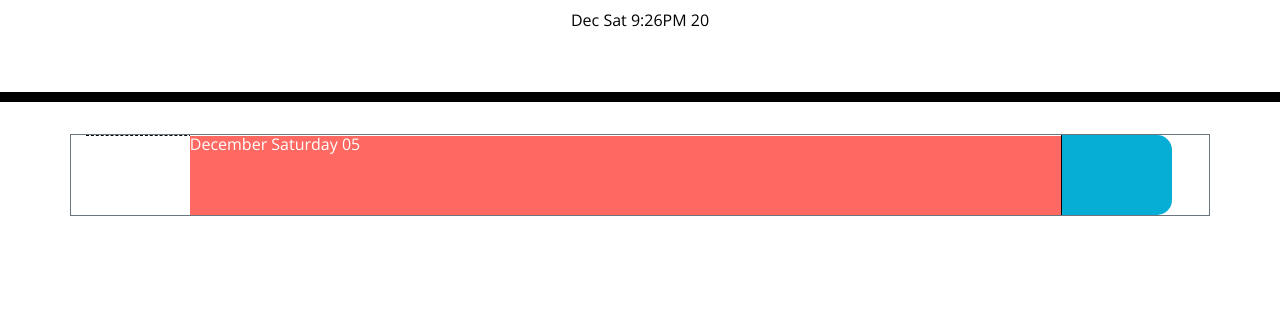
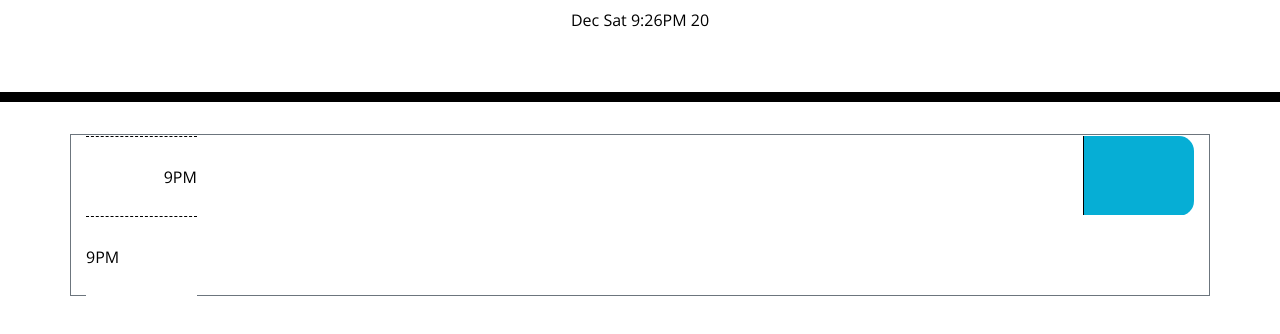
Before and after one commit to jkhauth/Daily-Scheduler, a plain HTML site: page Develop/index.html in a window 1280 px wide. Shown: the part 182-516 px from the top of the page. Drawn offline with nearby package versions, Linux system fonts and the light colour scheme.

Commit message:
timeblock formmated and date added

```diff
--- a/Develop/index.html
+++ b/Develop/index.html
@@ -30,13 +30,30 @@
       <div id="currentDay" class=""></div>
       <div class="date"></div>
     </header>
-    <div class="container d-flex flex-row border border-secondary">
+    <div class="container d-flex flex-column border border-secondary">
       <!-- Timeblocks go here -->
-      <div class="hour mr-2"></div>
-      <div class="row dayBlock present" id="dayBlock"></div>
+      <!--Start of Blocks-->
+
+
+      <div class="row dayBlock align-self-center" id="dayBlock">
+
+        <div class="hour">
+          <p class="timeBlock text-right" id="hour-block">3PM</p>
+        </div>
+        <div class="description"> </div>
+        <div class="saveBtn"></div>
+
+      </div>
+
+    <div class= "row align-self-center">
+      <div class="hour">
+      <p class="timeBlock" id="hour-block">3PM</p>
+      </div>
+      <div class="row dayBlock" id="dayBlock"></div>
       <div class="saveBtn"></div>
     </div>
 
+    </div>
     <script src="https://cdnjs.cloudflare.com/ajax/libs/jquery/3.2.1/jquery.min.js"></script>
     <script src="https://cdnjs.cloudflare.com/ajax/libs/moment.js/2.24.0/moment.min.js"></script>
     <script src="https://unpkg.com/dayjs@1.8.21/dayjs.min.js"></script>
--- a/Develop/script.js
+++ b/Develop/script.js
@@ -1,3 +1,9 @@
+var time = ["9AM", "10AM", "11AM", "12PM", "1PM", "2PM", "3PM", "4PM", "5PM"]
+var hourBlock = document.getElementById("hour-block")
+var dayBlock = document.getElementById("dayBlock")
+var t = new Date();
+
+
 
 let events = document.querySelectorAll(".date")
 events.forEach( event =>{
@@ -6,12 +12,14 @@ events.forEach( event =>{
     console.log(date)
 });
 
-let dayBlockTime = document.querySelectorAll(".dayBlock")
-dayBlockTime.forEach( event =>{
-    let date = dayjs(event.dataset.date).format("MMMM dddd DD")
+let dayBlockTime = document.querySelectorAll(".timeBlock")
+    dayBlockTime.forEach( event =>{
+    let date = dayjs(event.dataset.date).format("hA");
     event.innerHTML = date;
     console.log(date)
+    if (time.includes(dayBlock.innerHTML) === true){
+        dayBlock.classList.add("present")
+    }
 });
 
-console.log(dayjs());
-console.log(events);
+console.log(time.includes(dayBlock.innerHTML))
--- a/Develop/style.css
+++ b/Develop/style.css
@@ -23,6 +23,7 @@ textarea{
 
 .description{
   white-space: pre-wrap;
+  width: 80%;
 }
 
 .time-block{
@@ -34,7 +35,7 @@ textarea{
   white-space: pre-wrap;
   height: 80px;
   border-top: 1px solid white;;
-  width: 80%;
+  width: 100%;
 }
 
 .hour {
```
